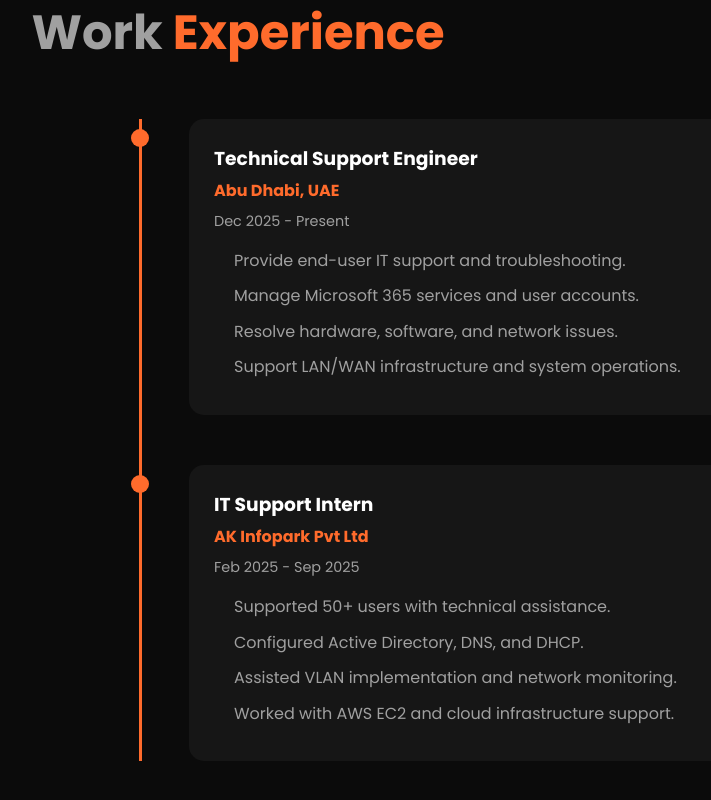
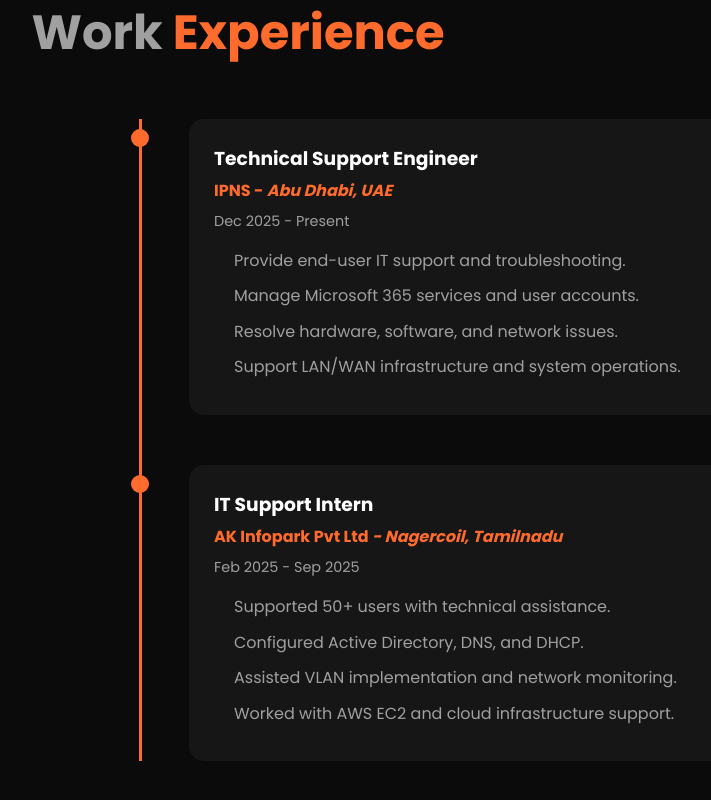
Before and after one commit to Jenn2004/AroKuvi_Portfolio, a React (Vite) app: page / in a window 1280 px wide. Shown: the part 1649-2449 px from the top of the page, without its empty margins (71-782 px from the left). Built offline with nearby package versions, Linux system fonts and the light colour scheme.

Commit message:
updated company name

```diff
--- a/src/components/Experience.jsx
+++ b/src/components/Experience.jsx
@@ -18,7 +18,7 @@ const Experience = () => {
 
             <div className="timeline-content">
               <h3>Technical Support Engineer</h3>
-              <h4>Abu Dhabi, UAE</h4>
+              <h4>IPNS -<i> Abu Dhabi, UAE</i></h4>
               <span>Dec 2025 - Present</span>
 
               <ul>
@@ -35,7 +35,7 @@ const Experience = () => {
 
             <div className="timeline-content">
               <h3>IT Support Intern</h3>
-              <h4>AK Infopark Pvt Ltd</h4>
+              <a href="https://www.ipns-uae.com/"><h4>AK Infopark Pvt Ltd <i>- Nagercoil, Tamilnadu</i></h4></a>
               <span>Feb 2025 - Sep 2025</span>
 
               <ul>
```
